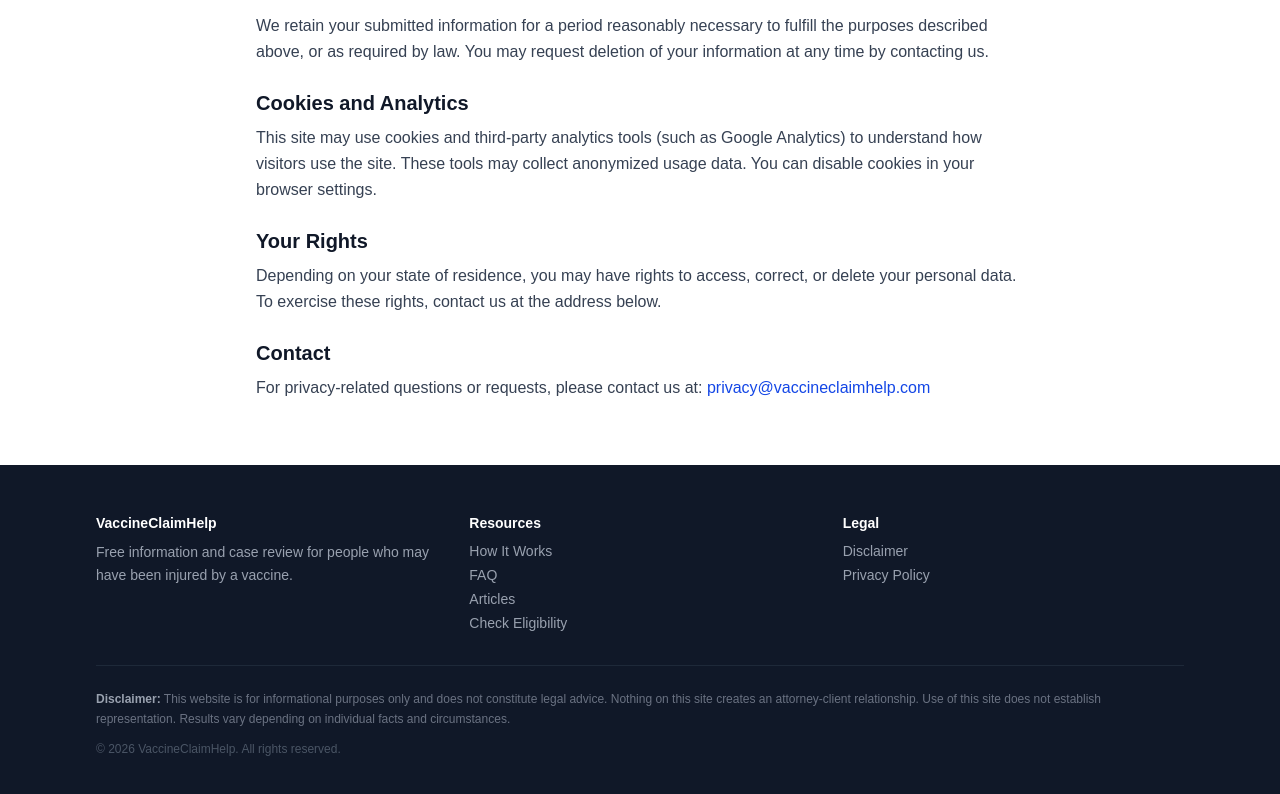
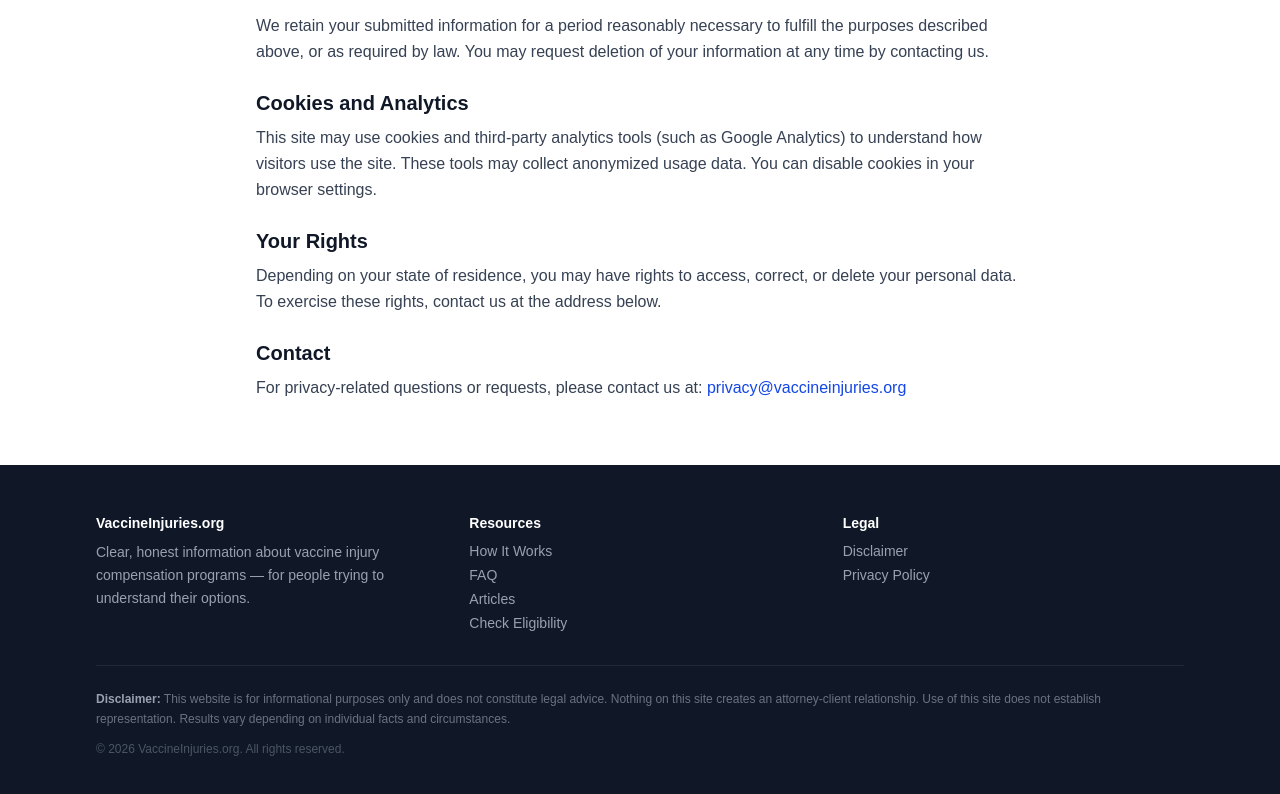
Before and after one commit to matthewtannyhill/vaccine-injury-site, a Next.js app: page /privacy-policy in a window 1280 px wide. Shown: the part 900-1694 px from the top of the page. Built offline with nearby package versions, Linux system fonts and the light colour scheme.

Commit message:
Rebrand from VaccineClaimHelp to VaccineInjuries.org sitewide

```diff
--- a/src/app/about/page.tsx
+++ b/src/app/about/page.tsx
@@ -6,7 +6,7 @@ import CTABanner from "@/components/CTABanner";
 export const metadata: Metadata = {
   title: "About Us",
   description:
-    "Learn what VaccineClaimHelp is, how it works, and what happens after you submit your information. We are not a law firm and do not provide legal advice.",
+    "Learn what VaccineInjuries.org is, how it works, and what happens after you submit your information. We are not a law firm and do not provide legal advice.",
 };
 
 export default function AboutPage() {
--- a/src/app/disclaimer/page.tsx
+++ b/src/app/disclaimer/page.tsx
@@ -2,7 +2,7 @@ import type { Metadata } from "next";
 
 export const metadata: Metadata = {
   title: "Disclaimer",
-  description: "Legal disclaimer for VaccineClaimHelp.com.",
+  description: "Legal disclaimer for VaccineInjuries.org.",
 };
 
 export default function DisclaimerPage() {
--- a/src/app/layout.tsx
+++ b/src/app/layout.tsx
@@ -11,12 +11,12 @@ const geist = Geist({
 
 export const metadata: Metadata = {
   title: {
-    template: "%s | VaccineClaimHelp.com",
+    template: "%s | VaccineInjuries.org",
     default: "Vaccine Injury Claims — Find Out If You Qualify",
   },
   description:
     "If you or a loved one experienced a serious reaction after a vaccine, you may have a legal claim. Learn about your options and get a free case review.",
-  metadataBase: new URL("https://vaccineclaimhelp.com"),
+  metadataBase: new URL("https://vaccineinjuries.org"),
 };
 
 export default function RootLayout({
--- a/src/app/privacy-policy/page.tsx
+++ b/src/app/privacy-policy/page.tsx
@@ -2,7 +2,7 @@ import type { Metadata } from "next";
 
 export const metadata: Metadata = {
   title: "Privacy Policy",
-  description: "Privacy policy for VaccineClaimHelp.com.",
+  description: "Privacy policy for VaccineInjuries.org.",
 };
 
 export default function PrivacyPolicyPage() {
@@ -71,8 +71,8 @@ export default function PrivacyPolicyPage() {
             <h2 className="text-xl font-semibold text-gray-900 mb-2">Contact</h2>
             <p>
               For privacy-related questions or requests, please contact us at:{" "}
-              <a href="mailto:privacy@vaccineclaimhelp.com" className="text-blue-700 hover:underline">
-                privacy@vaccineclaimhelp.com
+              <a href="mailto:privacy@vaccineinjuries.org" className="text-blue-700 hover:underline">
+                privacy@vaccineinjuries.org
               </a>
             </p>
           </div>
--- a/src/components/Footer.tsx
+++ b/src/components/Footer.tsx
@@ -6,9 +6,9 @@ export default function Footer() {
       <div className="max-w-6xl mx-auto px-4 sm:px-6 lg:px-8 py-12">
         <div className="grid grid-cols-1 md:grid-cols-3 gap-8 mb-8">
           <div>
-            <p className="text-white font-semibold mb-2">VaccineClaimHelp</p>
+            <p className="text-white font-semibold mb-2">VaccineInjuries.org</p>
             <p className="leading-relaxed">
-              Free information and case review for people who may have been injured by a vaccine.
+              Clear, honest information about vaccine injury compensation programs — for people trying to understand their options.
             </p>
           </div>
           <div>
@@ -36,7 +36,7 @@ export default function Footer() {
             Results vary depending on individual facts and circumstances.
           </p>
           <p className="text-xs text-gray-600">
-            © {new Date().getFullYear()} VaccineClaimHelp. All rights reserved.
+            © {new Date().getFullYear()} VaccineInjuries.org. All rights reserved.
           </p>
         </div>
       </div>
--- a/src/components/Nav.tsx
+++ b/src/components/Nav.tsx
@@ -11,7 +11,7 @@ export default function Nav() {
       <div className="max-w-6xl mx-auto px-4 sm:px-6 lg:px-8">
         <div className="flex items-center justify-between h-16">
           <Link href="/" className="text-xl font-semibold text-blue-900 tracking-tight">
-            VaccineClaimHelp
+            VaccineInjuries.org
           </Link>
 
           {/* Desktop nav */}
```
